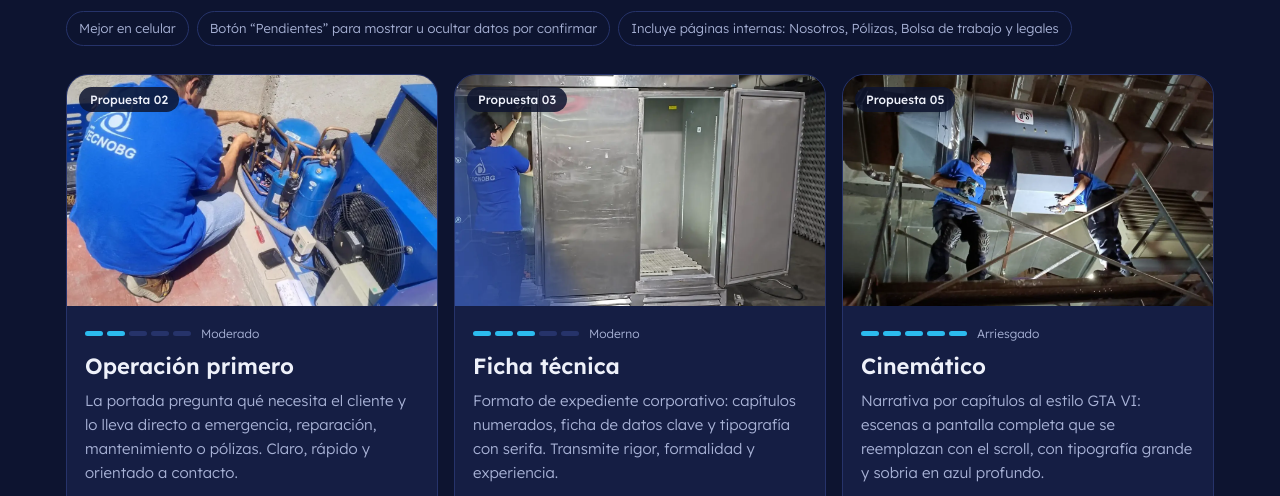
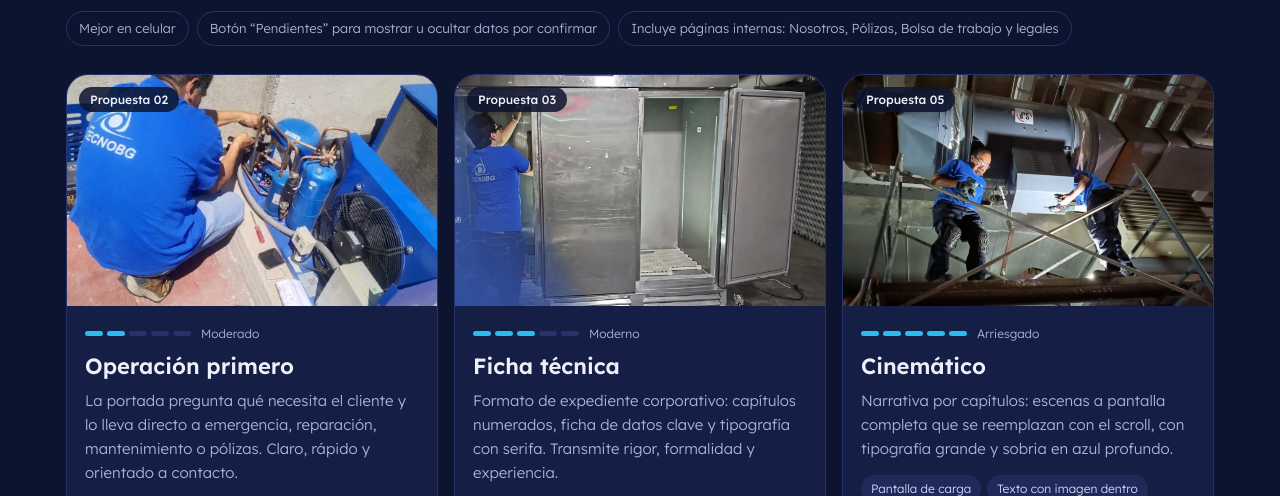
Before and after one commit to Luot-h/prototypes-for-tecnobg-, a plain HTML site: page index.html in a window 1280 px wide. Shown: the part 229-725 px from the top of the page. Drawn offline with Linux system fonts and the light colour scheme.

Commit message:
Update index.html

```diff
--- a/index.html
+++ b/index.html
@@ -82,7 +82,7 @@ footer{color:var(--muted);font-size:13px;border-top:1px solid var(--line);paddin
       <div class="bd">
         <div class="meter" aria-label="Nivel de riesgo creativo 5 de 5"><i class="on"></i><i class="on"></i><i class="on"></i><i class="on"></i><i class="on"></i><span style="margin-left:6px">Arriesgado</span></div>
         <h2>Cinemático</h2>
-        <p>Narrativa por capítulos al estilo GTA VI: escenas a pantalla completa que se reemplazan con el scroll, con tipografía grande y sobria en azul profundo.</p>
+        <p>Narrativa por capítulos: escenas a pantalla completa que se reemplazan con el scroll, con tipografía grande y sobria en azul profundo.</p>
         <div class="fx"><span>Pantalla de carga</span><span>Texto con imagen dentro</span><span>Escenas fijadas</span><span>Transiciones entre capítulos</span><span>Proceso horizontal</span><span>Botones flotantes de contacto</span></div>
         <span class="open">Abrir prototipo →</span>
       </div>
```
